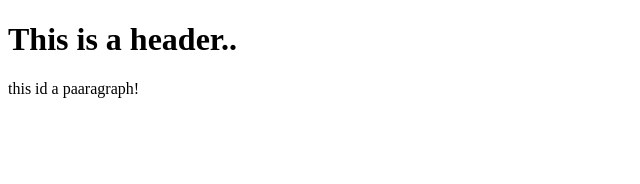
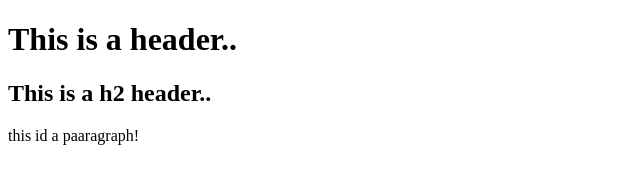
Before and after one commit to BenjaminNechicattu/BenG, a website: page index.html in a window 1280 px wide. Shown: the whole page, without its empty margins (0-640 px from the left). Drawn offline with Linux system fonts and the light colour scheme.

Commit message:
Update index.html

```diff
--- a/index.html
+++ b/index.html
@@ -6,6 +6,7 @@
 </head>
 <body>
     <h1>This is a header..</h1>
+    <h2>This is a  h2 header..</h2>
 
     <p>this id a paaragraph!</p>
 </body>
```
